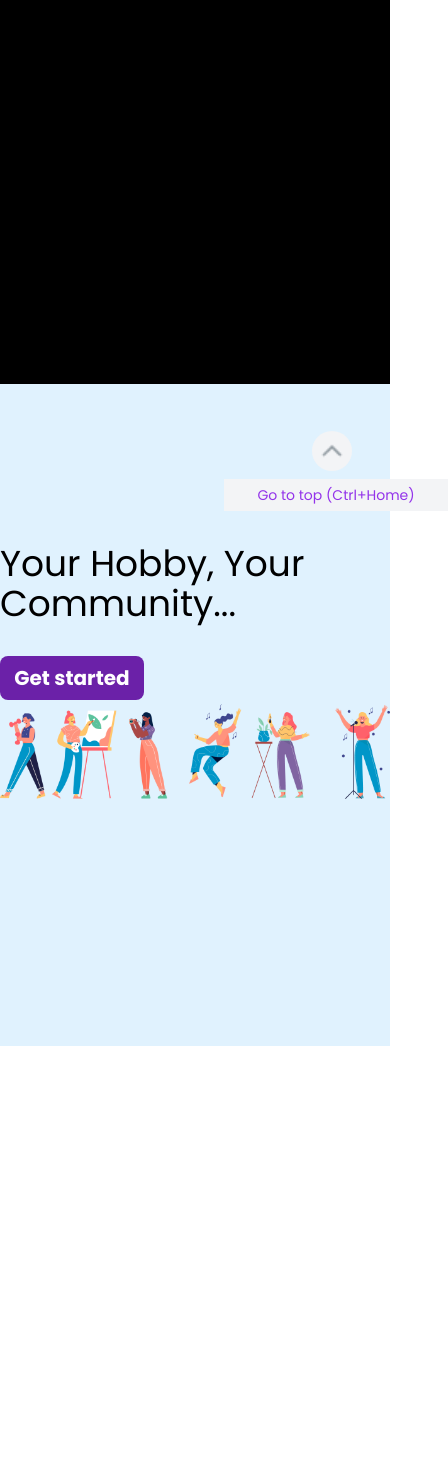
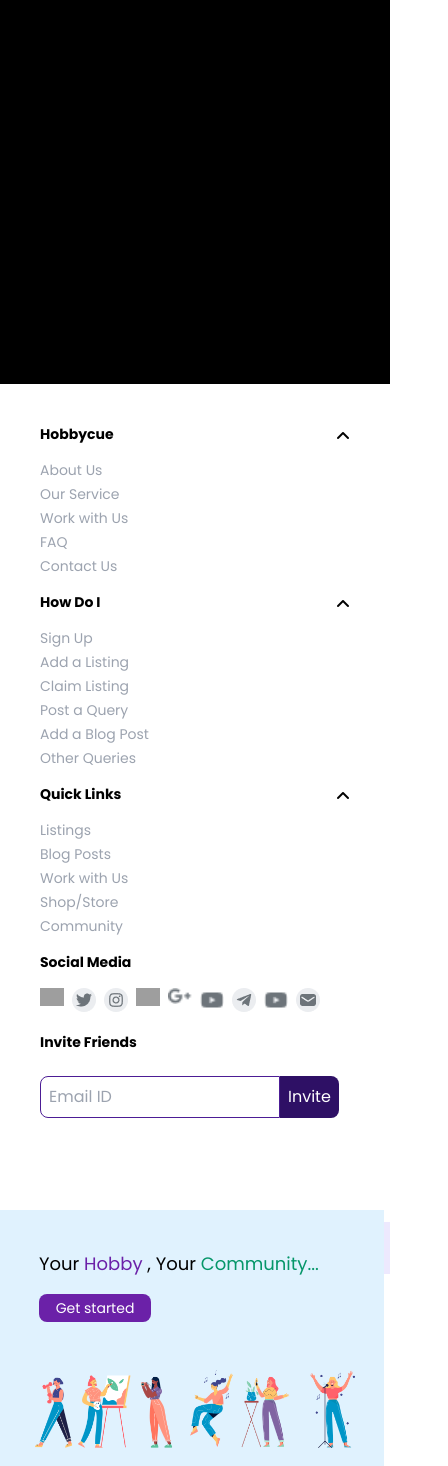
Before and after one commit to AmanJaiswal2001/FIGMA, a React (Vite) app in the folder Frontend/: page /signin in a window 390 px wide. Shown: the whole page, 448 px wide, since content can reach past the window. Before the commit the page ends 1046 px from the top, so only its background shows below. Built offline with nearby package versions, Linux system fonts and the light colour scheme; grey boxes are pictures that could not be loaded.

Commit message:
app footer

```diff
--- a/Frontend/src/App.jsx
+++ b/Frontend/src/App.jsx
@@ -2,7 +2,7 @@ import { useState } from 'react'
 // import reactLogo from './assets/react.svg'
 // import viteLogo from '/vite.svg'
 // import './App.css'
-// import Footer from './Components/Footer/Footer';
+import Footer from './Components/Footer/Footer';
 import Section from './Components/section/Section';
 import Signin from './Components/Users/SignIn';
 import { BrowserRouter as Router, Route, Routes } from 'react-router-dom';
@@ -17,7 +17,7 @@ function App() {
         <Route path="/signin" element={<Signin />} />
       </Routes>
     </Router>
-    {/* <Footer/> */}
+    <Footer/>
     <Section/>
     </>
   )
--- a/Frontend/src/Components/Footer/Footer.jsx
+++ b/Frontend/src/Components/Footer/Footer.jsx
@@ -33,7 +33,7 @@ const Footer = () => {
     <div className='font-poppins '>
      <p className='font-bold text-sm'>Hobbycue</p> {/* hboo */}
 
-   {isOpen.hobbycue && (  <ul className='pt-4 flex flex-col gap-1'>
+   {isOpen.hobbycue && (  <ul className='pt-4 flex flex-col gap-1 md:text-black text-gray-400'>
      <li  className='font-normal text-sm'>About Us</li>
 
       <li  className='font-normal text-sm'>Our Service</li>
@@ -57,7 +57,7 @@ const Footer = () => {
     <div className='font-poppins '>
      <p className='font-bold text-sm'>How Do I</p> {/* hboo */}
    {isOpen.howDoI &&(
-     <ul className='pt-4 flex flex-col gap-1'>
+     <ul className='pt-4 flex flex-col gap-1 md:text-black text-gray-400'>
      <li  className='font-normal text-sm'>Sign Up</li>
 
       <li  className='font-normal text-sm'>Add a Listing</li>
@@ -80,7 +80,7 @@ const Footer = () => {
     <div className='font-poppins '>
      <p className='font-bold text-sm'>Quick Links</p> {/* hboo */}
    {isOpen.quickLinks&&(
-     <ul className='pt-4 flex flex-col gap-1'>
+     <ul className='pt-4 flex flex-col gap-1 md:text-black text-gray-400'>
      <li  className='font-normal text-sm'>Listings</li>
 
       <li  className='font-normal text-sm'>Blog Posts</li>
@@ -147,7 +147,7 @@ className='border border-violet-900 p-2 md:p-4 w-60 rounded-l-lg outline-none'
 
 </div>
 
-     <p className='font-normal text-sm font-poppins bg-violet-100 p-4 text-center'>© Purple Cues Private Limited</p> {/* hboo */}
+     <p className='font-normal text-sm font-poppins -bottom-16 relative bg-violet-100 p-4 text-center'>© Purple Cues Private Limited</p> {/* hboo */}
 
     </div>
 
--- a/Frontend/src/Components/section/Section.jsx
+++ b/Frontend/src/Components/section/Section.jsx
@@ -4,15 +4,15 @@ import Group from "../../assets/Group 99.png"
 const Section = () => {
   return (
     <>
-    <div className='w-full bg-sky-100 h-[662px] absolute'>
-<div className='flex justify-around mt-40'>
-<div className='w-[565px] h-14'>
-   <p className='font-poppins text-4xl'>Your Hobby, Your Community...</p>
+    <div className='md:w-full w-96 h-64 bg-sky-100 md:h-[662px] absolute'>
+<div className='flex justify-around mt-10 ml-5 md:mt-32 md:-ml-12'>
+<div className='md:w-[565px] md:h-14 w-72 h-7'>
+   <p className='font-poppins md:text-4xl text-[18px] leading-7'>Your <span className='font-poppins md:text-4xl text-[18px] leading-7 text-purple-800'>Hobby</span> , Your  <span className=' text-emerald-600 font-poppins md:text-4xl text-[18px] leading-7'>Community...</span> </p>
 
     {/* text */}
 
-<div className='w-36 h-11 bg-purple-800  flex justify-center rounded-lg mt-8'>
-    <button className='text-xl font-poppins font-semibold text-center text-white'>Get started</button>
+<div className='md:w-36 md:h-11 w-28 h-7  bg-purple-800  flex justify-center rounded-lg mt-4 md:mt-8'>
+    <button className='md:text-xl font-poppins md:font-semibold text-center text-sm text-white'>Get started</button>
     {/* button */}
 </div>
 </div>
@@ -25,12 +25,13 @@ const Section = () => {
 </div>
 </div>
     </div>
+    <div className='md:w-full w-80 m-auto'>
     <img src={Group}
 
-className='relative top-80 m-auto'
+className='relative md:top-80 top-40 md:m-auto   '
 />
-
-    <div className='bg-gray-100 w-10 p-2 h-10 flex flex-col relative left-[80%] bottom-28 rounded-full mt-16' >
+</div>
+    <div className='bg-gray-100 w-10 p-2 h-10 md:flex flex-col fixed hidden  right-32 bottom-[500px] rounded-full mt-16' >
   <img className=' '
   src={arrow}/>
 <div className='bg-gray-100 w-56 h-5 text-center relative right-24 mt-4  p-4 flex items-center justify-center'>
```
